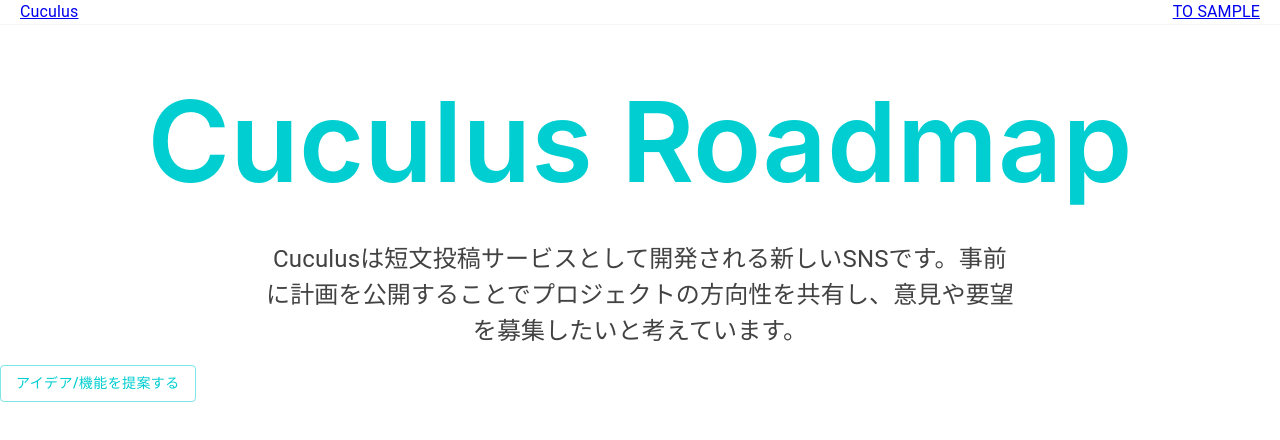
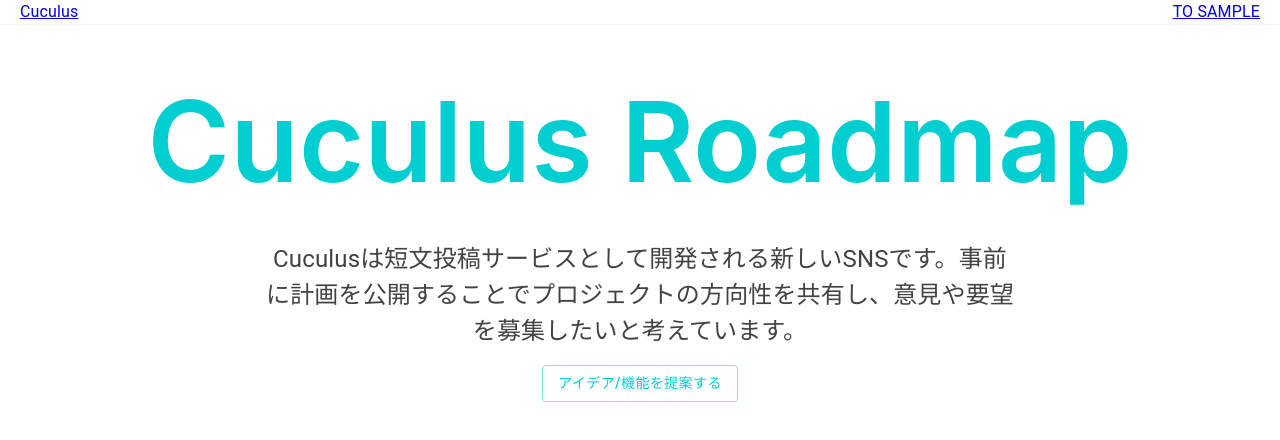
Before and after one commit to cuculus-dev/cuculus-roadmap, a Next.js app: page / in a window 1280 px wide. Shown: the top 440 px of the page. Built offline with nearby package versions, Linux system fonts and the light colour scheme.

Commit message:
真ん中に配置

```diff
--- a/src/app/_components/Caption.tsx
+++ b/src/app/_components/Caption.tsx
@@ -1,6 +1,5 @@
 'use client';
 
-import { Button } from '@/components/feature/Button';
 import { styled } from '@mui/material/styles';
 import LinkButton from '@/components/common/atoms/LinkButton';
 
@@ -20,12 +19,14 @@ const Caption = () => {
           <span>意見や要望を募集したいと考えています。</span>
         </Description>
       </div>
+      <div style={{ margin: '0 auto', textAlign: 'center' }}>
         <LinkButton
           variant="outlined"
           href="https://github.com/orgs/cuculus-dev/discussions/categories/ideas"
         >
           アイデア/機能を提案する
         </LinkButton>
+      </div>
     </div>
   );
 };
```
Lines whose indentation alone changed are shown as unchanged.
